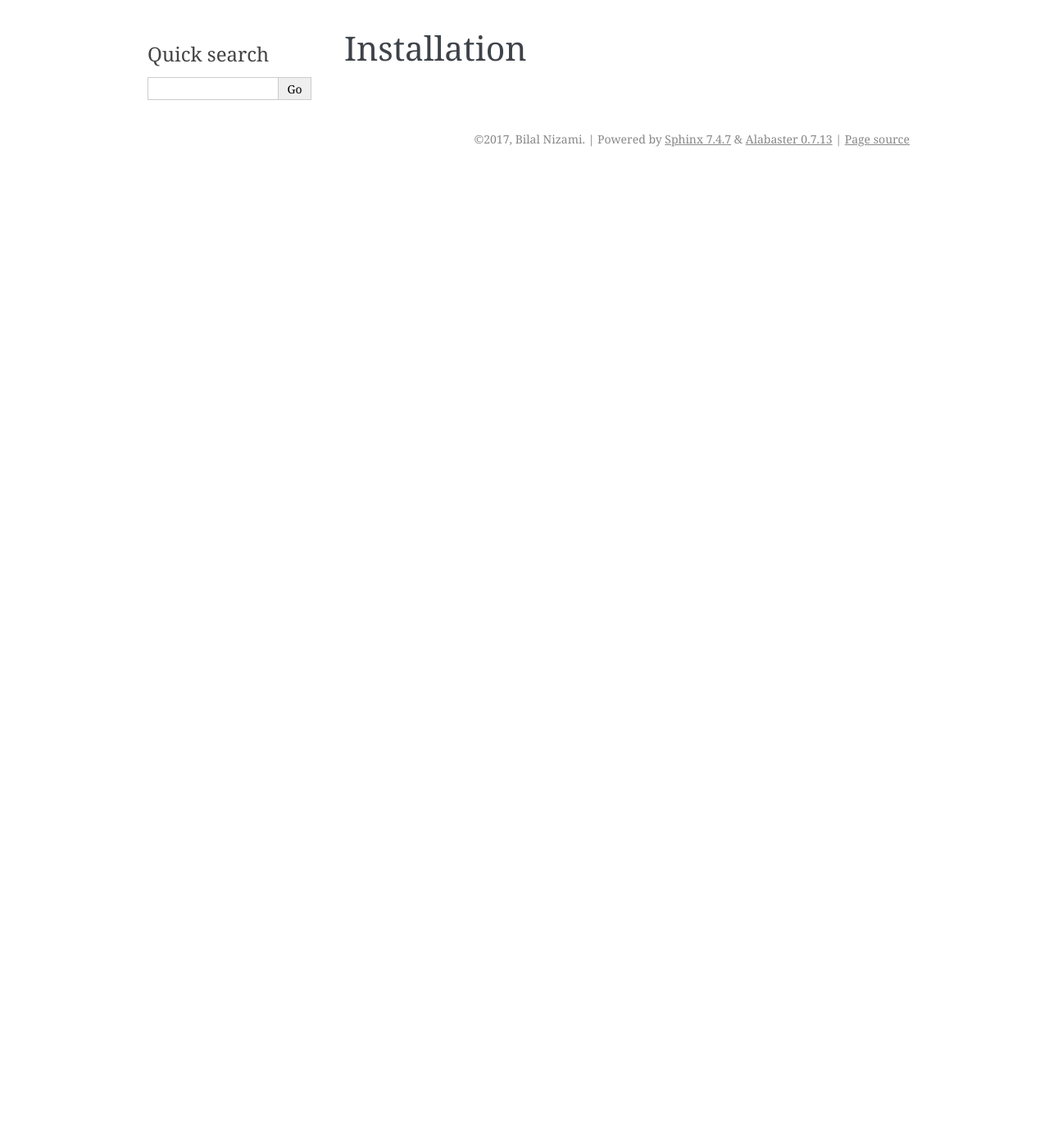
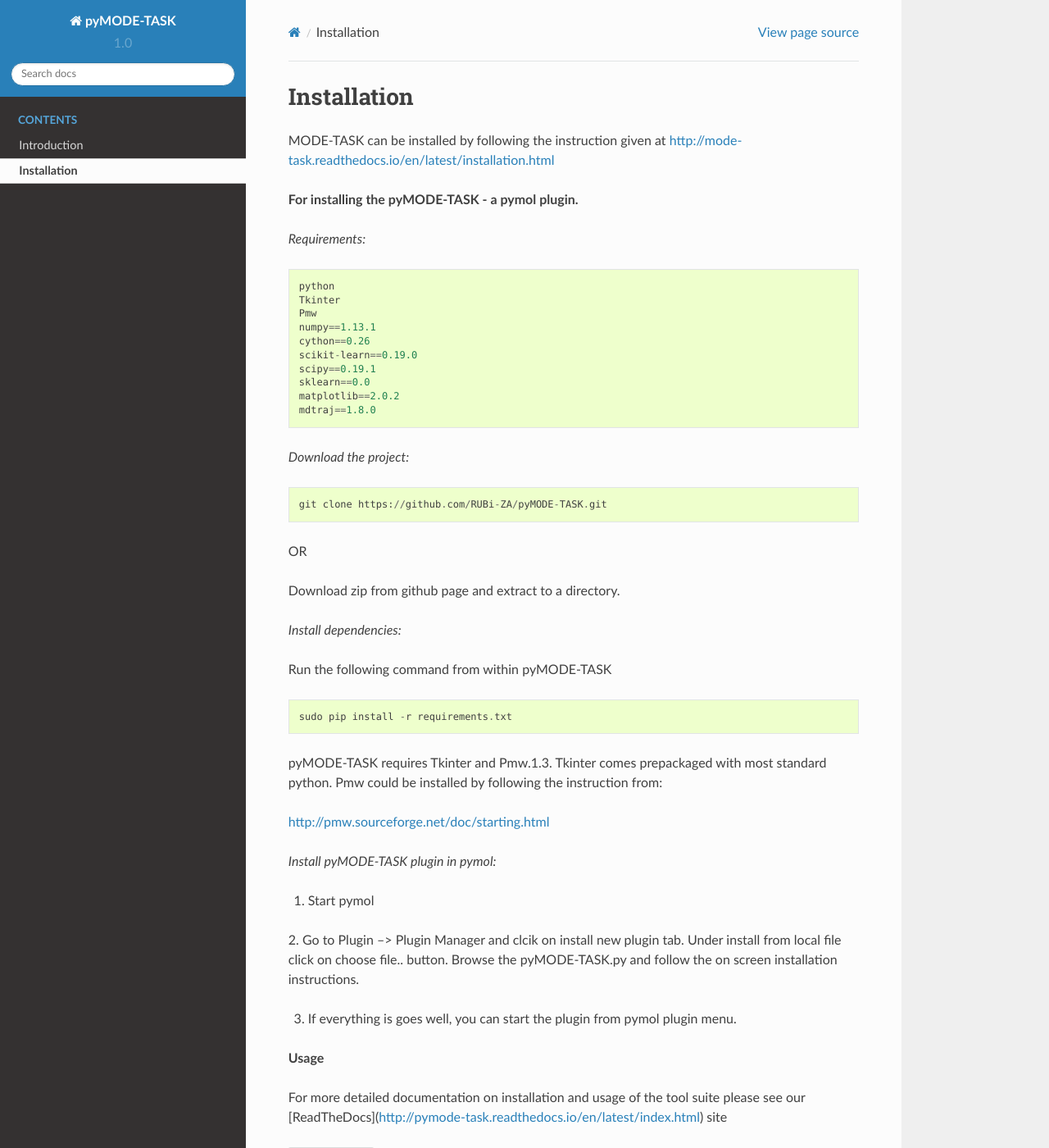
Before and after one commit to michaelglenister/MT-PyMOL, a Sphinx documentation site: the page built from docs/source/installation.rst, in a window 1280 px wide and 1400 px high. Shown: the whole window at 82% size. Built offline with Sphinx 7.4.7 and the Read the Docs theme 2.0.0, drawn with Linux system fonts in a browser that asks for light colours; pages that are not in the unit, such as notebooks, are missing from menus; some of the changed text lies outside the part shown.

Commit message:
update doc

```diff
--- a/docs/source/conf.py
+++ b/docs/source/conf.py
@@ -31,6 +31,10 @@
 # extensions coming with Sphinx (named 'sphinx.ext.*') or your custom
 # ones.
 extensions = []
+
+import sphinx_rtd_theme
+html_theme = "sphinx_rtd_theme"
+html_theme_path = [sphinx_rtd_theme.get_html_theme_path()]
 
 # Add any paths that contain templates here, relative to this directory.
 templates_path = ['_templates']
@@ -82,7 +86,7 @@
 # The theme to use for HTML and HTML Help pages.  See the documentation for
 # a list of builtin themes.
 #
-html_theme = 'alabaster'
+#html_theme = 'alabaster'
 
 # Theme options are theme-specific and customize the look and feel of a theme
 # further.  For a list of options available for each theme, see the
--- a/docs/source/installation.rst
+++ b/docs/source/installation.rst
@@ -1,2 +1,56 @@
 Installation
 ====================================
+MODE-TASK can be installed by following the instruction given at http://mode-task.readthedocs.io/en/latest/installation.html
+
+**For installing the pyMODE-TASK - a pymol plugin.**
+
+*Requirements:*
+
+::
+
+	python
+	Tkinter
+	Pmw
+	numpy==1.13.1
+	cython==0.26
+	scikit-learn==0.19.0
+	scipy==0.19.1
+	sklearn==0.0
+	matplotlib==2.0.2
+	mdtraj==1.8.0
+
+
+*Download the project:*
+::
+
+	git clone https://github.com/RUBi-ZA/pyMODE-TASK.git
+
+
+OR
+
+Download zip from github page and extract to a directory.
+
+*Install dependencies:*
+
+Run the following command from within pyMODE-TASK
+::
+
+	sudo pip install -r requirements.txt
+
+
+pyMODE-TASK requires Tkinter and Pmw.1.3. Tkinter comes prepackaged with most standard python. Pmw could be installed by following the instruction from:
+
+http://pmw.sourceforge.net/doc/starting.html
+
+*Install pyMODE-TASK plugin in pymol:*
+
+1. Start pymol
+
+2. Go to Plugin --> Plugin Manager and clcik on install new plugin tab. Under install from local file click on choose file.. button.
+Browse the pyMODE-TASK.py and follow the on screen installation instructions.
+
+3. If everything is goes well, you can start the plugin from pymol plugin menu.
+
+**Usage**
+
+For more detailed documentation on installation and usage of the tool suite please see our [ReadTheDocs](http://pymode-task.readthedocs.io/en/latest/index.html) site
```
Also changed, not shown: docs/source/index.rst (+2 -14 lines), docs/source/intro.rst (+19 -0 lines).
